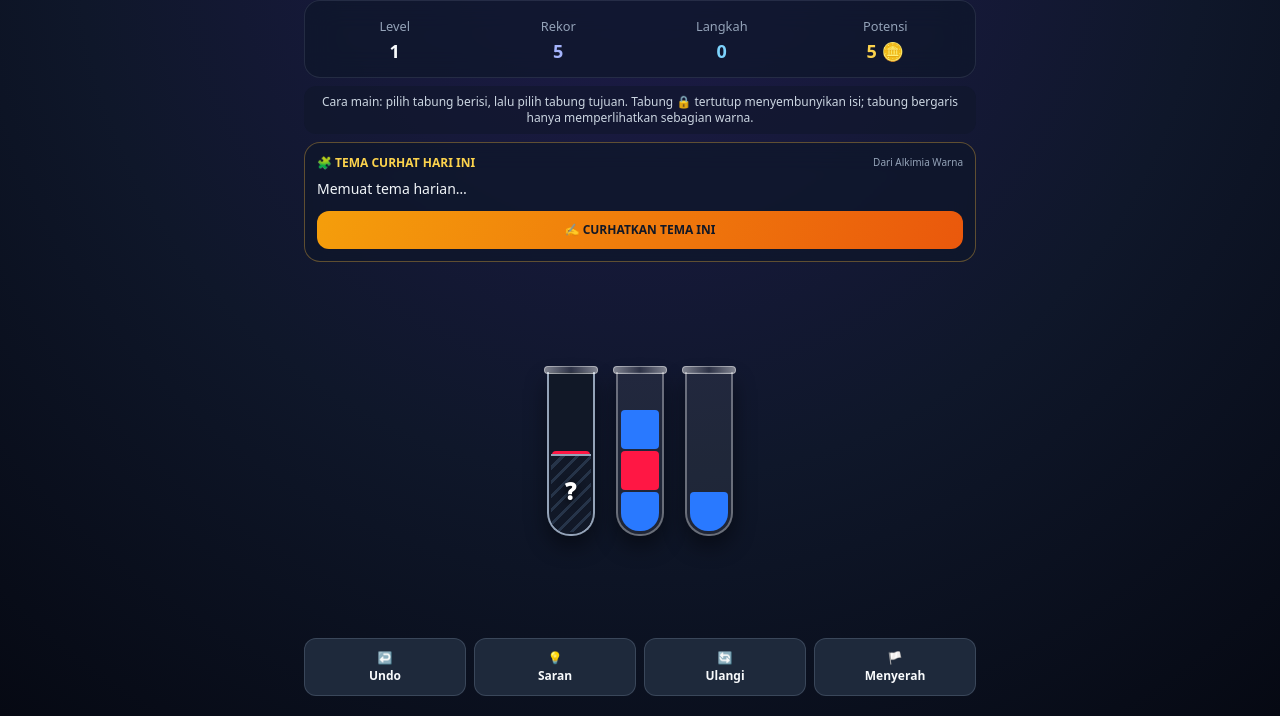
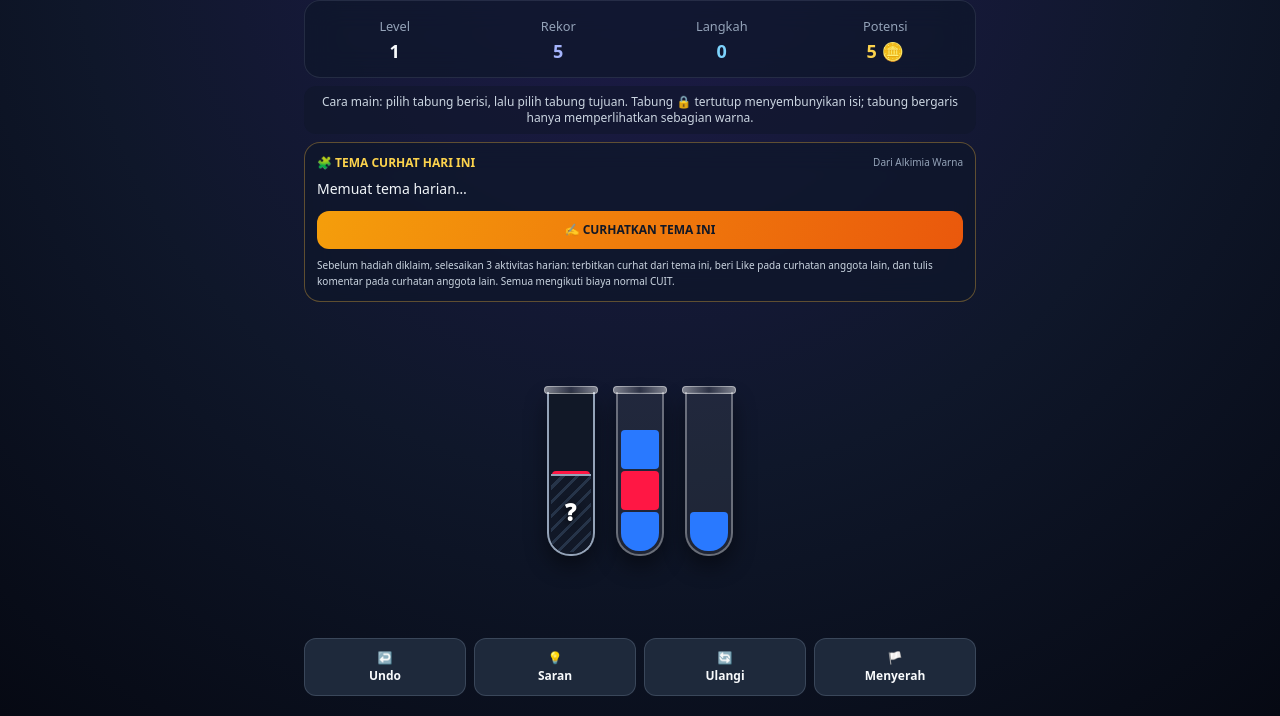
Before and after one commit to yayanhadiyanto24-ops/cuit-app, a plain HTML site: page games/water-sort-alkimia.html in a window 1280 px wide. Shown: the part 84-800 px from the top of the page. Drawn offline with nearby package versions, Linux system fonts and the light colour scheme.

Commit message:
Explain daily CUIT activities before reward claim

```diff
--- a/games/water-sort-alkimia.html
+++ b/games/water-sort-alkimia.html
@@ -16,6 +16,7 @@ button{touch-action:manipulation}.btn{padding:10px 12px;border-radius:12px;font-
  <div class="flex items-center justify-between gap-2"><b class="text-xs text-amber-300">🧩 TEMA CURHAT HARI INI</b><span class="text-[10px] text-slate-400">Dari Alkimia Warna</span></div>
  <p id="alkimiaThemeText" class="text-sm mt-2 text-slate-100">Memuat tema harian…</p>
  <button id="alkimiaCurhatBtn" class="btn gold w-full mt-3" onclick="openThemeCurhat()" disabled>✍️ CURHATKAN TEMA INI</button>
+ <p class="text-[10px] leading-relaxed text-slate-300 mt-2">Sebelum hadiah diklaim, selesaikan 3 aktivitas harian: terbitkan curhat dari tema ini, beri Like pada curhatan anggota lain, dan tulis komentar pada curhatan anggota lain. Semua mengikuti biaya normal CUIT.</p>
 </div></header>
 <main class="flex-1 flex flex-col justify-center w-full max-w-2xl mx-auto"><div id="tubes" class="tubes"></div></main>
 <footer class="w-full max-w-2xl mx-auto grid grid-cols-4 gap-2"><button class="btn" onclick="undo()">↩️<br>Undo</button><button class="btn" onclick="hintMove()">💡<br>Saran</button><button class="btn" onclick="restart()">🔄<br>Ulangi</button><button class="btn" onclick="surrender()">🏳️<br>Menyerah</button></footer>
```
